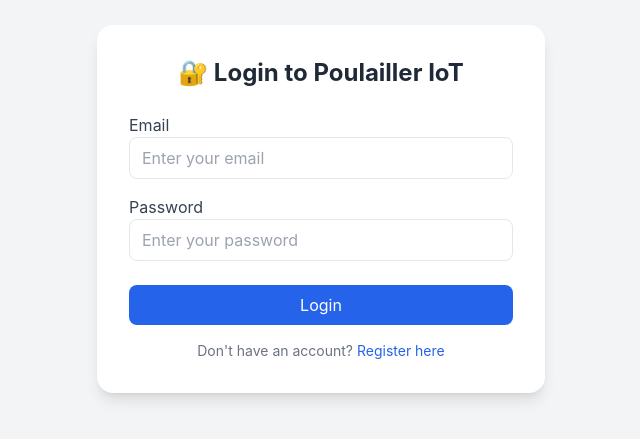
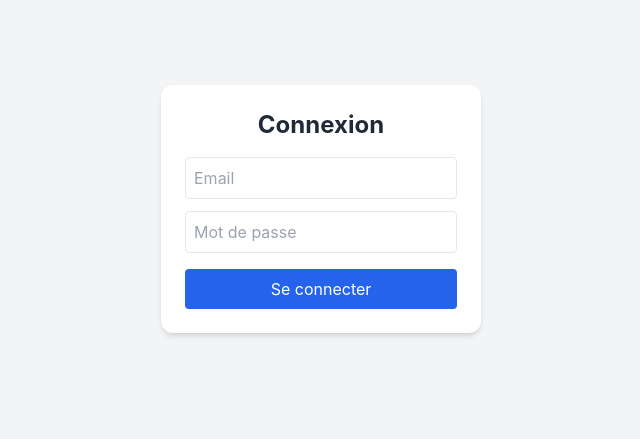
Before and after one commit to amizeromir/poulailler-iot-frontend, a React (Vite) app: page /login in a window 1280 px wide. Shown: the part 191-630 px from the top of the page, without its empty margins (319-959 px from the left). Built offline with nearby package versions, Linux system fonts and the light colour scheme.

Commit message:
💾 Mise à jour du fromt end  et configuration Codespaces

```diff
--- a/src/pages/Login.jsx
+++ b/src/pages/Login.jsx
@@ -1,98 +1,58 @@
-import React, { useState } from "react";
-import { useNavigate } from "react-router-dom";
+import { useState } from "react";
+import axios from "axios";
 
-const Login = () => {
-  const navigate = useNavigate();
+export default function Login() {
   const [email, setEmail] = useState("");
   const [password, setPassword] = useState("");
   const [error, setError] = useState("");
 
-  const handleLogin = async (e) => {
+  const handleSubmit = async (e) => {
     e.preventDefault();
-
     try {
-      const response = await fetch(`${import.meta.env.VITE_API_URL}/api/login`, {
-        method: "POST",
-        headers: {
-          "Content-Type": "application/json",
-        },
-        body: JSON.stringify({ email, password }),
-      });
-
-      const data = await response.json();
-
-      if (response.ok) {
-        // Sauvegarde du token dans le localStorage
-        localStorage.setItem("token", data.token);
-        localStorage.setItem("user", JSON.stringify(data.user));
-
-        // Redirection vers le dashboard
-        navigate("/dashboard");
-      } else {
-        setError(data.message || "Invalid credentials");
-      }
+      const res = await axios.post(`${import.meta.env.VITE_API_URL}/auth/login`, { email, password });
+      alert(`Bienvenue ${res.data.user.name}`);
+      localStorage.setItem("user", JSON.stringify(res.data.user));
+      window.location.href = "/";
     } catch (err) {
-      console.error("Erreur de connexion :", err);
-      setError("Erreur de connexion au serveur");
+      setError(err.response?.data?.message || "Erreur de connexion");
     }
   };
 
   return (
-    <div className="flex items-center justify-center min-h-screen bg-gray-100">
-      <div className="bg-white shadow-lg rounded-2xl p-8 w-full max-w-md">
-        <h2 className="text-2xl font-bold text-center mb-6 text-gray-800">
-          🔐 Login to Poulailler IoT
-        </h2>
-        {error && (
-          <div className="bg-red-100 text-red-600 p-2 rounded mb-4 text-center">
-            {error}
-          </div>
-        )}
-        <form onSubmit={handleLogin}>
-          <div className="mb-4">
-            <label className="block text-gray-700">Email</label>
+    <div className="flex justify-center items-center min-h-screen bg-gray-100">
+      <form
+        onSubmit={handleSubmit}
+        className="bg-white p-6 rounded-xl shadow-md w-80"
+      >
+        <h2 className="text-2xl font-bold mb-4 text-center">Connexion</h2>
+
+        {error && <p className="text-red-500 mb-3">{error}</p>}
+
         <input
           type="email"
-              placeholder="Enter your email"
+          placeholder="Email"
+          className="w-full p-2 border rounded mb-3"
           value={email}
           onChange={(e) => setEmail(e.target.value)}
-              className="w-full border rounded-lg px-3 py-2 focus:outline-none focus:ring-2 focus:ring-blue-400"
           required
         />
-          </div>
 
-          <div className="mb-6">
-            <label className="block text-gray-700">Password</label>
         <input
           type="password"
-              placeholder="Enter your password"
+          placeholder="Mot de passe"
+          className="w-full p-2 border rounded mb-4"
           value={password}
           onChange={(e) => setPassword(e.target.value)}
-              className="w-full border rounded-lg px-3 py-2 focus:outline-none focus:ring-2 focus:ring-blue-400"
           required
         />
-          </div>
 
         <button
           type="submit"
-            className="w-full bg-blue-600 text-white py-2 rounded-lg hover:bg-blue-700 transition duration-300"
+          className="w-full bg-blue-600 text-white p-2 rounded hover:bg-blue-700"
         >
-            Login
+          Se connecter
         </button>
       </form>
-
-        <p className="text-center text-sm text-gray-500 mt-4">
-          Don't have an account?{" "}
-          <span
-            onClick={() => navigate("/register")}
-            className="text-blue-600 cursor-pointer hover:underline"
-          >
-            Register here
-          </span>
-        </p>
-      </div>
     </div>
   );
-};
-
-export default Login;
+}
--- a/src/services/api.js
+++ b/src/services/api.js
@@ -2,7 +2,7 @@
 import axios from "axios";
 
 const API = axios.create({
-  baseURL: import.meta.env.VITE_API_URL || "http://localhost:4000/api"
+  baseURL: import.meta.env.VITE_API_URL || "http://localhost:5000/api"
 });
 
 // wrapper pour récupérer les dernières valeurs (endpoint backend attendu: /sensors/latest)
```
Also changed, not shown: 1 other file (tests, documents, lock files or other folders). Lines whose indentation alone changed are shown as unchanged.
